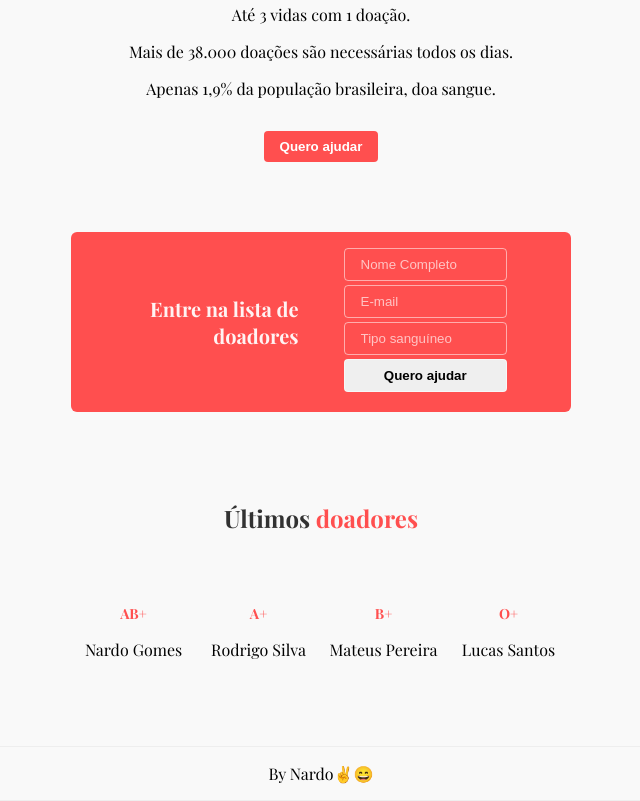
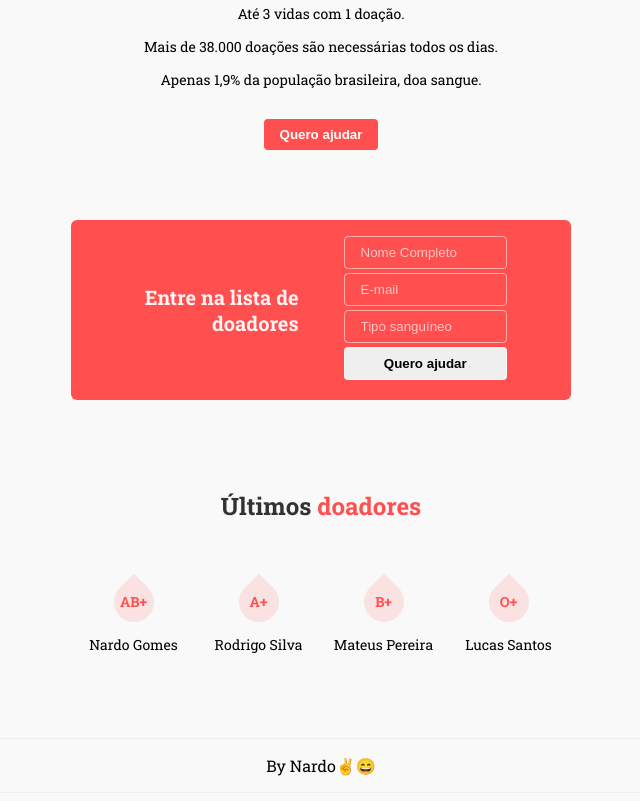
Before and after one commit to Nardogomes/projeto-doe, a plain HTML site: page index.html in a window 1280 px wide. Shown: the part 244-1045 px from the top of the page, without its empty margins (319-959 px from the left). Drawn offline with nearby package versions, Linux system fonts and the light colour scheme.

Commit message:
Ajustando estilo da div#donor

```diff
--- a/index.html
+++ b/index.html
@@ -3,7 +3,7 @@
     <head>
         <meta charset="UTF-8">
         <title>Doe sangue! Doe vida!</title>
-        <link href="https://fonts.googleapis.com/css2?family=Playfair+Display:wght@400;700&display=swap" rel="stylesheet">
+        <link href="https://fonts.googleapis.com/css2?family=Roboto+Slab:wght@400;700&display=swap" rel="stylesheet">
         <link rel="stylesheet" href="style.css">
     </head>
 
--- a/style.css
+++ b/style.css
@@ -11,7 +11,7 @@ body {
     display: flex;
     flex-direction: column;
     height: 100vh;
-    font-family: "Playfair Display", serif;
+    font-family: 'Roboto Slab', serif;
     background-color: #f9f9f9;
 }
 
@@ -62,6 +62,10 @@ header button {
     margin: 60px 0;
 }
 
+header p {
+    font-size: 14px;
+}
+
 /* Form */
 section.form {
     display: grid;
@@ -104,6 +108,27 @@ main .donors {
     color: #ff4f4f;
     font-weight: bold;
     font-size: 14px;
+
+    display: flex;
+    align-items: center;
+    justify-content: center;
+    position: relative;
+}
+
+.blood::before {
+    content: "";
+    background-color: #ff4f4f22;
+    width: 40px;
+    height: 40px;
+    position: absolute;
+    border-radius: 50%;
+    border-top-right-radius: 0;
+    transform: rotate(-45deg);
+}
+
+.donor p {
+    margin-top: 24px;
+    font-size: 14px;
 }
 
 /* Footer */
```
